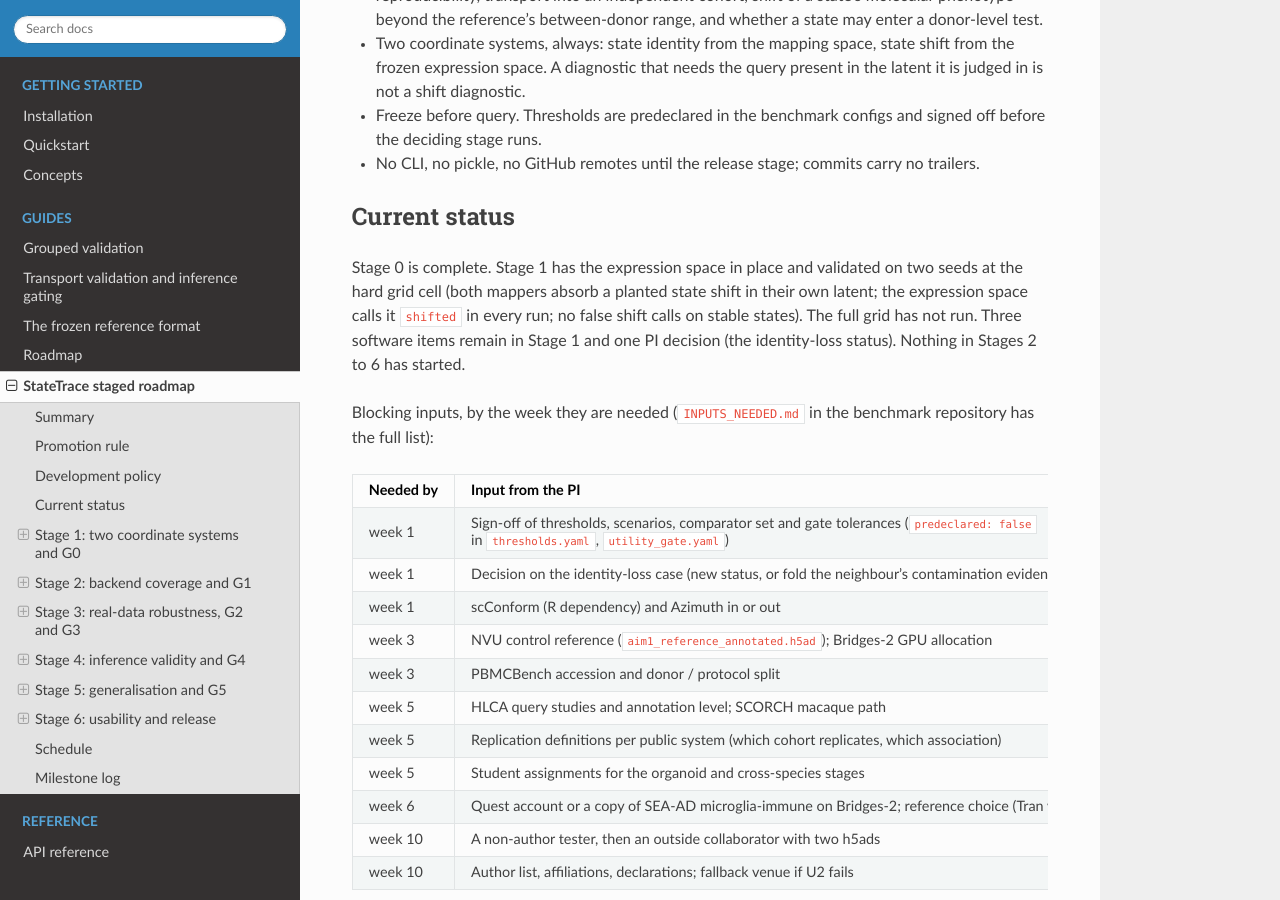
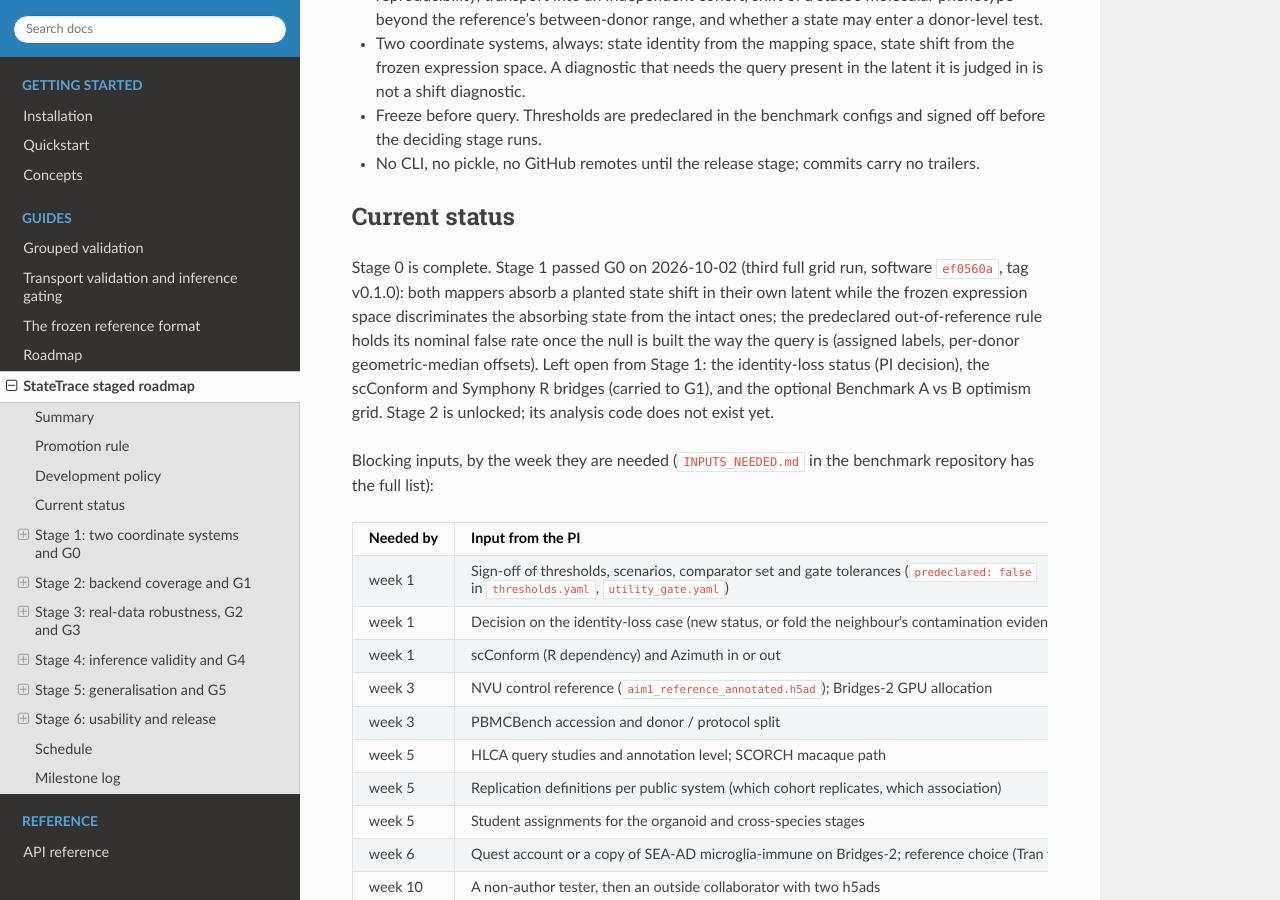
Before and after one commit to heart-gen/StateTrace, a Sphinx documentation site: the page built from docs/staged-roadmap.md, in a window 1280 px wide and 900 px high, scrolled down 1296 px. Built offline with Sphinx 7.4.7 and the Read the Docs theme 3.1.0, drawn with Linux system fonts in a browser that asks for light colours; some of the changed text lies outside the part shown.

Commit message:
Release version v0.1.0
Gate G0 of the benchmark passed on ef0560a (StateTrace-benchmarking 00_gates/_m/G0.md,
2026-10-02). The changelog folds the unreleased entries into 0.1.0; the roadmap records the
three stage-01 runs and the pass.

```diff
--- a/docs/staged-roadmap.md
+++ b/docs/staged-roadmap.md
@@ -12,7 +12,7 @@ table and the milestone log when a stage changes state.
 | Stage | Status | Weeks | Deliverables | Promotion gate | Required evidence | Version | Last commit |
 |---|---|---|---|---|---|---|---|
 | 0 | complete | before 1 | Package, grouped validation (donor, study), reproducibility categories, `Predictions`, kNN baseline, frozen format, transport route and gating, report, feature harmonisation | Fresh install, silent import with torch and scvi blocked, full test suite, docs build | CI log, `tests/test_imports.py`, docs build | 0.1.0 (untagged) | `8dcf9bb` |
-| 1 | in progress | 1 - 2 | Two coordinate systems: frozen expression space with per-donor offsets (done); identity-loss status; local support in the tool's latent (done); novelty scores and calibrated thresholds (done); corrected simulator (done); tag v0.1.0 | **G0** on the full simulation grid: (a) cell accuracy within 2 points of scANVI / scPoli, (b) two arms: the predeclared out-of-reference rule beats the mapper's uncertainty at matched donor-calibrated false rate, and the absorbing state shows a high frozen-expression shift, (c) >= 90 % planted statuses correct, shift evidence scored separately | `00_gates/_m/G0.md` with both SHAs; grid summary CSV; smoke and rerun reports | 0.1.0 tag, 0.1.1 fixes | `841f1dc` |
+| 1 | G0 passed 2026-10-02 | 1 - 2 | Two coordinate systems: frozen expression space with per-donor offsets (done); identity-loss status; local support in the tool's latent (done); novelty scores and calibrated thresholds (done); corrected simulator (done); tag v0.1.0 | **G0** on the full simulation grid: (a) cell accuracy within 2 points of scANVI / scPoli, (b) two arms: the predeclared out-of-reference rule beats the mapper's uncertainty at matched donor-calibrated false rate, and the absorbing state shows a high frozen-expression shift, (c) >= 90 % planted statuses correct, shift evidence scored separately | `00_gates/_m/G0.md` with both SHAs; grid summary CSV; smoke and rerun reports | 0.1.0 tag, 0.1.1 fixes | `841f1dc` |
 | 2 | planned | 3 - 4 | Backend coverage: Symphony adapter (R -> CSV -> `from_symphony`), scConform bridge, scANVI `AnnDataBackend` with per-fold latent refit, Azimuth adapter if signed off; donor-support restriction runs | **G1** semi-synthetic perturbations on the NVU reference; **U1** decided (does the problem exist) | `G1.md`, `U1.md`; withheld-state AUROC table; reproducibility vs donor count; backend status agreement >= 0.8 | 0.2.0 | |
 | 3 | planned | 4 - 6 | Real-data robustness: study-level holdout on real studies; test of the per-donor offset assumption under a real platform effect; group-aware calibration tables; feature-retention reporting | **G2** PBMC and HLCA, **U2** decided (beats simple baselines at predicting replication); **G3** brain | `G2.md`, `U2.md`, `G3.md`; scIB reference table; calibration figure | 0.2.x, 0.3.0 | |
 | 4 | planned | 7 - 8 | Inference validity: downstream-validity helpers (type I error under permuted null, FDR, power, effect-size bias, replication summaries); gated versus ungated pseudobulk and differential-abundance pipeline | **G4** NVU -> SCORCH application and validity layer; **U3** decided (supported states replicate, gating controls type I error) | `G4.md`, `U3.md`; error-rate and replication tables | 0.3.0 | |
@@ -54,11 +54,14 @@ the next readiness gate needs.
 
 ## Current status
 
-Stage 0 is complete. Stage 1 has the expression space in place and validated on two seeds at
-the hard grid cell (both mappers absorb a planted state shift in their own latent; the
-expression space calls it `shifted` in every run; no false shift calls on stable states). The
-full grid has not run. Three software items remain in Stage 1 and one PI decision (the
-identity-loss status). Nothing in Stages 2 to 6 has started.
+Stage 0 is complete. Stage 1 passed G0 on 2026-10-02 (third full grid run, software
+`ef0560a`, tag v0.1.0): both mappers absorb a planted state shift in their own latent while
+the frozen expression space discriminates the absorbing state from the intact ones; the
+predeclared out-of-reference rule holds its nominal false rate once the null is built the way
+the query is (assigned labels, per-donor geometric-median offsets). Left open from Stage 1: the
+identity-loss status (PI decision), the scConform and Symphony R bridges (carried to G1), and
+the optional Benchmark A vs B optimism grid. Stage 2 is unlocked; its analysis code does not
+exist yet.
 
 Blocking inputs, by the week they are needed (`INPUTS_NEEDED.md` in the benchmark repository
 has the full list):
@@ -120,8 +123,8 @@ data with a shift diagnostic that does not depend on the mapper's latent.
 - [x] kNN novelty score, support calibration, joint score, calibrated population call (`ood_score`, `support_calibration`, `population_calibration`)
 - [x] Labels-only predictions path (`confidence_source`)
 - [x] Full grid, first run: 450 comparator cells plus the withheld-state curve with the mappers on the local TITAN RTX (2026-09-30 21:07 to 2026-10-01 07:22, `01_simulation/_h/local_grid.sh`); G0 failed, see the milestone log
-- [ ] Full grid, rerun after the per-donor latent offset fix and the expression-arm amendment (local, same runner); Bridges-2 (`run_stage.sh`) is the fallback, not a prerequisite
-- [ ] `00_gates/_m/G0.md` (written by `gates.evaluate` at the end of the local run); tag v0.1.0 at the SHA that passed; build the wheel Bridges-2 installs from
+- [x] Full grid, reruns after the per-donor latent offset fix and the expression-arm amendment (local, same runner): second run 2026-10-01 08:13 to 18:46 (false rate 0.098 from a true-label null), third run 2026-10-01 19:17 to 2026-10-02 05:57 with the assigned-label null and geometric-median offsets
+- [x] `00_gates/_m/G0.md`: **PASS** 2026-10-02 on `ef0560a`, recorded in `configs/gates.yaml` (`def81ff`); tag v0.1.0; wheel built with `uv build` for Bridges-2
 
 ### Commands
 
@@ -332,3 +335,5 @@ stages run.
 | 2026-09-30 | 1 | kNN and joint novelty scores, calibrated support and population thresholds; centroid q95 predeclared by the PI; G0 (b) re-specified as two arms | `cd3c8f1` | `dbbcda3` | `reports/2026-09-30_withheld_state_curve_knn.md` (addendum), `configs/thresholds.yaml` |
 | 2026-10-01 | 1 | First full stage-01 run on the local GPU (510 cells): G0 FAIL on easy-cell accuracy (0.3 points), the false rate in mapper latents (0.11 vs 0.05) and the expression arm as predeclared; latent-arm power and truth-category recovery pass | `be57889` | `8352c8a` | `00_gates/_m/G0.md` (first run) |
 | 2026-10-01 | 1 | Per-donor latent offsets for query and null (surgery places each query donor with its own displacement); expression arm amended to a discrimination criterion, recorded in `GATES.md`; rerun launched | `f1b2c65` | `833c470` | `GATES.md` Amendments |
+| 2026-10-01 | 1 | Held-out null built from assigned labels (as the query is); geometric-median latent offsets; raw and residual displacement reported; per-state AUROC made the primary expression-arm form with the within-run stress test secondary; (a) tolerance 0.03 (both in `GATES.md`, Amendments) | `ef0560a` | `15bc438` | `00_gates/_m/G0_2026-10-01_second_run.md` |
+| 2026-10-02 | 1 | Third full stage-01 run (510 cells, 10.7 h local GPU): **G0 PASS**. Pooled false rate 0.062 (scANVI 0.047, scPoli 0.078); latent-arm power margins 0.46 and 0.19; per-state expression AUROC 0.92 and 0.88; truth-category recovery 0.97 and 0.94; accuracy gap 2.3 points. v0.1.0 tagged; stage 02 unlocked | `ef0560a` (tag v0.1.0) | `def81ff` | `00_gates/_m/G0.md`, `configs/gates.yaml` |
```
Also changed, not shown: CHANGELOG.md (+14 -10 lines).
